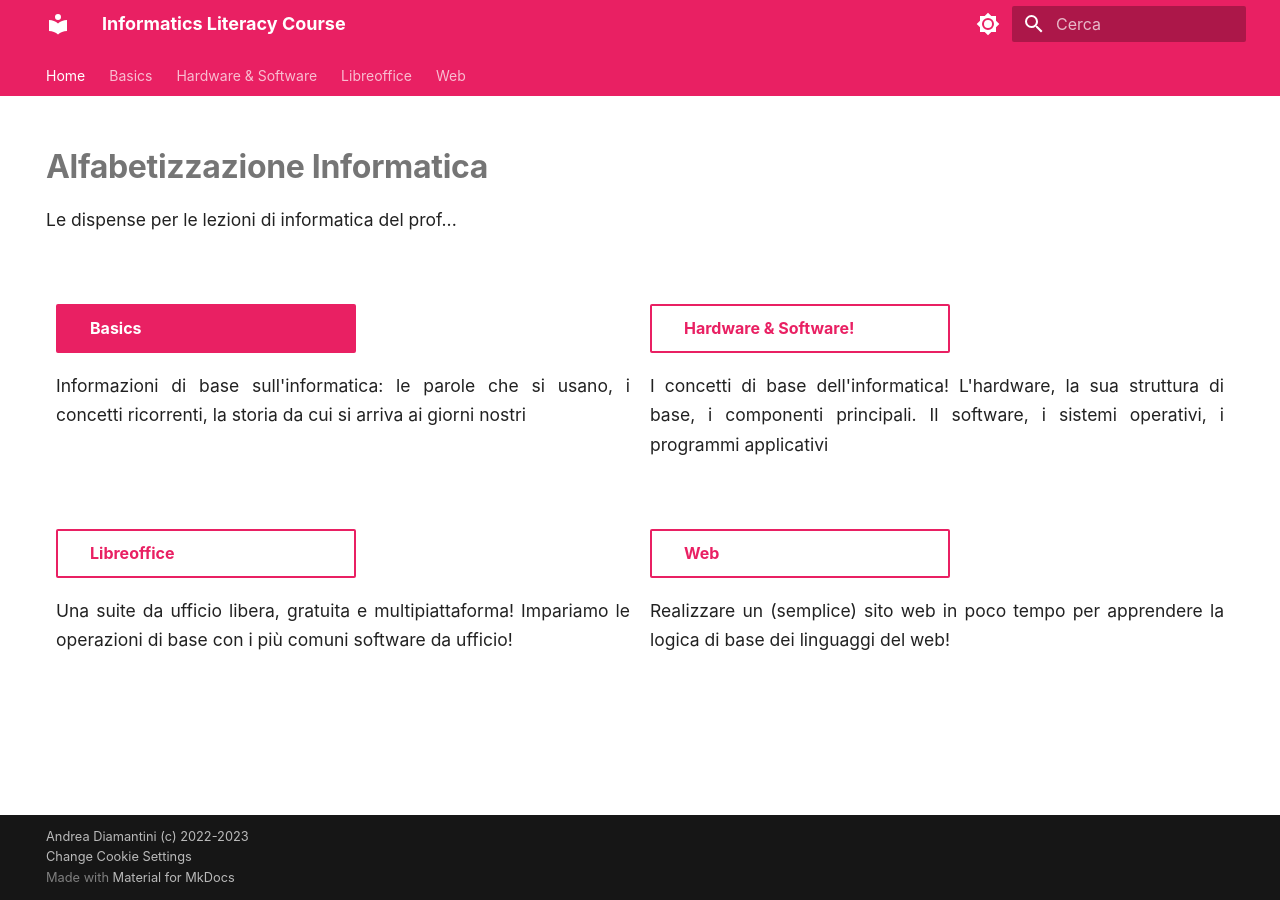
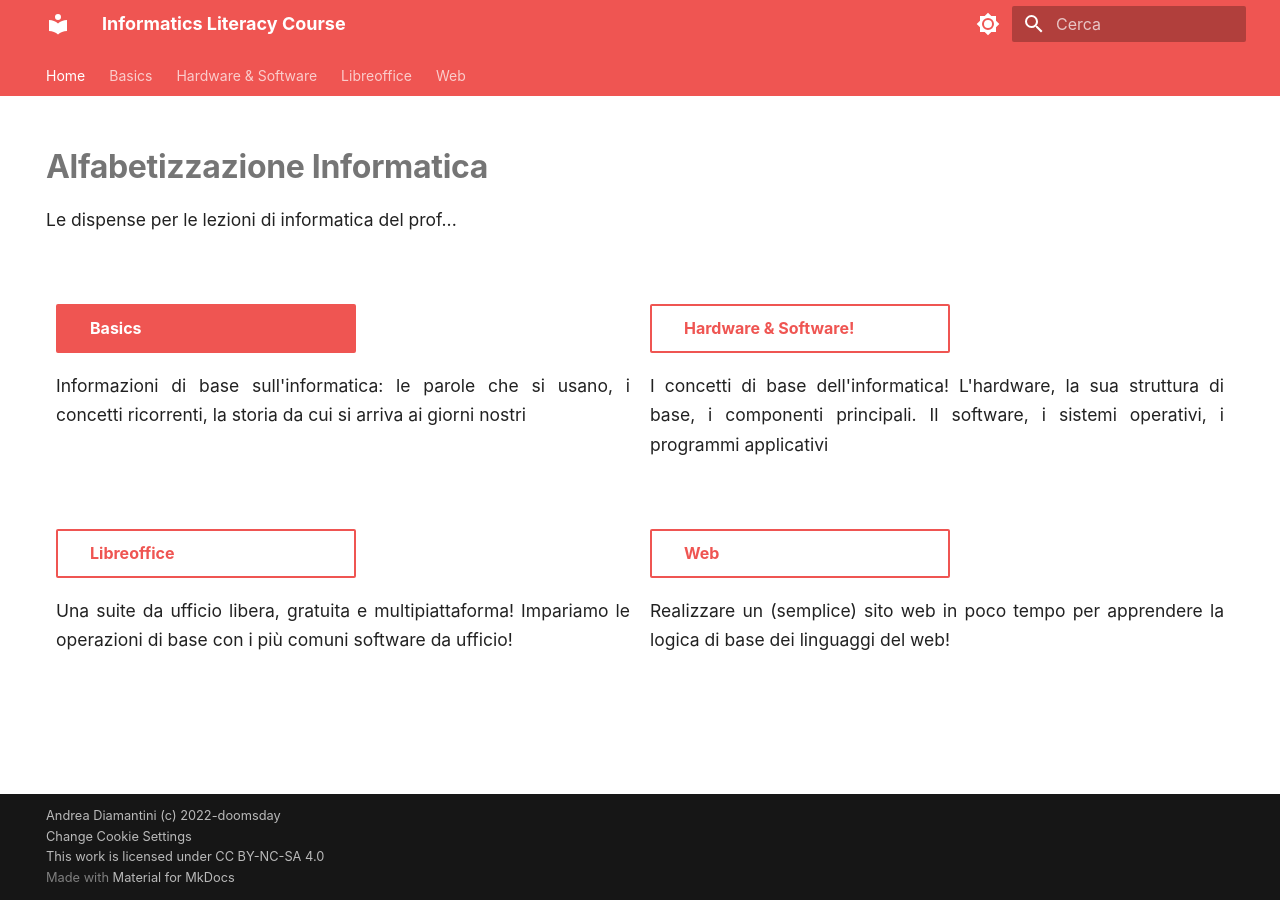
Before and after one commit to adjamhub/infohandouts, an MkDocs documentation site: the page built from docs/index.md, in a window 1280 px wide. Built offline with MkDocs 1.6.1 and Material for MkDocs 9.7.7, drawn with Linux system fonts in a browser that asks for light colours.

Commit message:
copyright date, license LINK, colors!!!

```diff
--- a/mkdocs.yml
+++ b/mkdocs.yml
@@ -2,8 +2,9 @@ site_name: Informatics Literacy Course
 site_author: Andrea Diamantini
 
 copyright: >
-    Andrea Diamantini (c) 2022-2023<br>
-    <a href="#__consent">Change Cookie Settings</a>
+    Andrea Diamantini (c) 2022-doomsday<br>
+    <a href="#__consent">Change Cookie Settings</a><br>
+    This work is licensed under <a href="https://creativecommons.org/licenses/by-nc-sa/4.0/" target="_blank">CC BY-NC-SA 4.0</a>
 
 # ----------------------------------------------------
 
@@ -12,15 +13,15 @@ theme:
   palette:
   # Palette toggle for light mode
   - scheme: default
-    primary: pink
-    accent: purple
+    primary: red
+    accent: pink
     toggle:
       icon: material/brightness-7
       name: Switch to dark mode
   # Palette toggle for dark mode
   - scheme: slate
-    primary: pink
-    accent: purple
+    primary: red
+    accent: pink
     toggle:
       icon: material/brightness-4
       name: Switch to light mode
```
